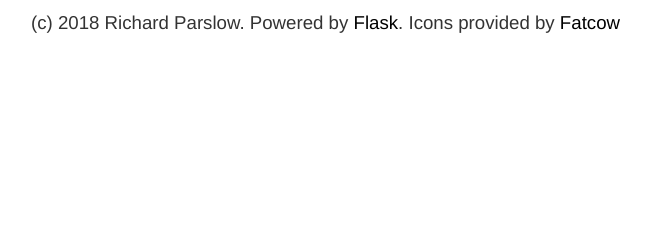
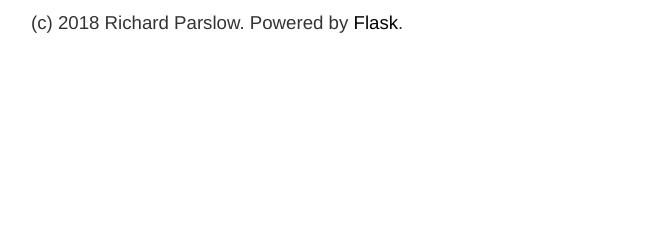
Before and after one commit to retrorich75/phatmeter, a Flask app: template templates/index.html in a window 1280 px wide. Shown: the part 377-617 px from the top of the page, without its empty margins (39-690 px from the left). Run offline with Flask 2, Linux system fonts and the light colour scheme; the template is opened without the code that fills it, so the values that code supplies are empty; some libraries are stand-ins or nearby versions.

Commit message:
Update index.html

```diff
--- a/templates/index.html
+++ b/templates/index.html
@@ -56,7 +56,8 @@
 </div>
 <div class="clear"></div>
 			<div class="grid_12" id="footer">
-				<p>(c) 2018 Richard Parslow.  Powered by <a href="http://flash.pocoo.org">Flask</a>.  Icons provided by <a href="http://www.fatcow.com/free-icons/">Fatcow</a></p>
+				<p>(c) 2018 Richard Parslow.  Powered by <a href="http://flash.pocoo.org">Flask</a>.
+				</p>
 
 </body>
 
```
